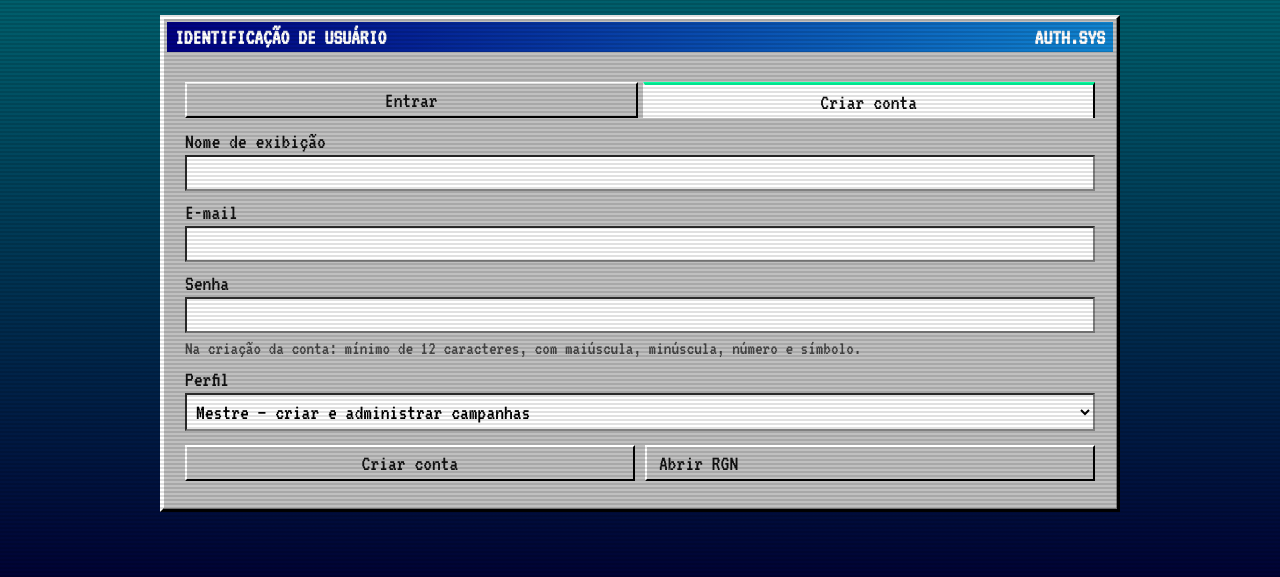
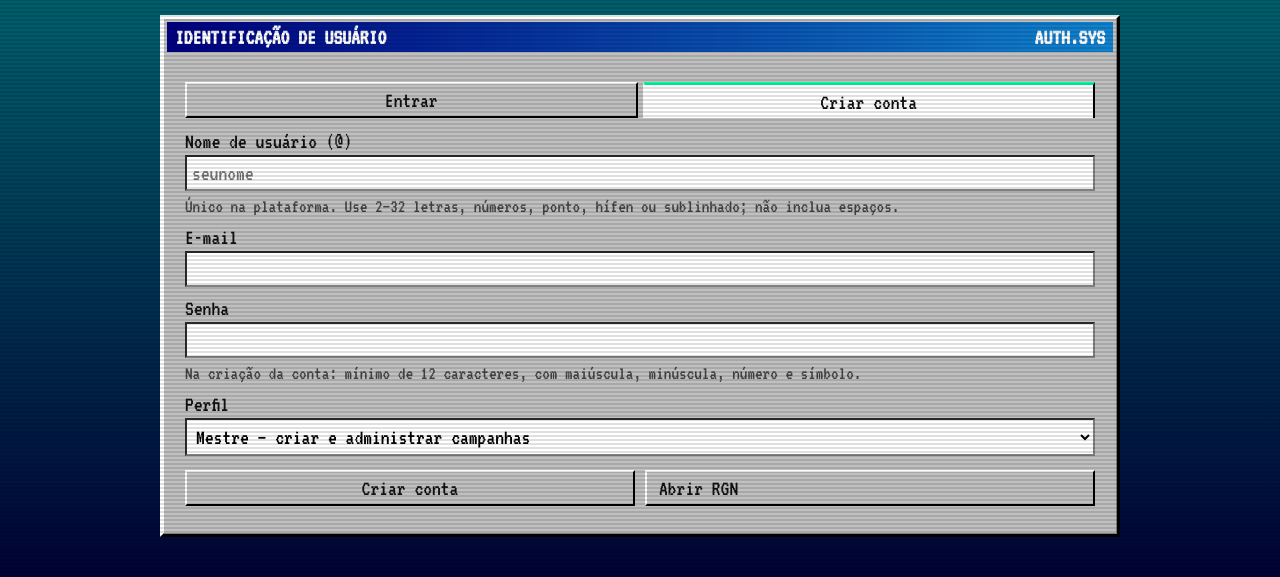
Before and after one commit to spacergamer/AnitOS-90, a website: page public/login.html in a window 1280 px wide. Both pictures are taken after a click on the button "Criar conta". Shown: the part 207-784 px from the top of the page. Drawn offline with Linux system fonts and the light colour scheme; no server answers.

Commit message:
Add @handles, character assignment, and navigation improvements

```diff
--- a/public/login.html
+++ b/public/login.html
@@ -50,7 +50,7 @@ textarea{width:100%;min-height:130px;font:18px 'VT323',monospace;padding:8px;bor
 <div class="content">
 <div class="tabs"><button id="loginTab" class="active" type="button">Entrar</button><button id="registerTab" type="button">Criar conta</button></div>
 <form id="authForm">
-<div id="nameField" hidden><label for="displayName">Nome de exibição</label><input id="displayName" name="displayName" maxlength="48" autocomplete="name"></div>
+<div id="nameField" hidden><label for="displayName">Nome de usuário (@)</label><input id="displayName" name="displayName" maxlength="32" minlength="2" pattern="[A-Za-z0-9_.-]{2,32}" placeholder="seunome" autocomplete="username"><p class="muted">Único na plataforma. Use 2–32 letras, números, ponto, hífen ou sublinhado; não inclua espaços.</p></div>
 <label for="email">E-mail</label><input id="email" name="email" type="email" maxlength="254" required autocomplete="email">
 <label for="password">Senha</label><input id="password" name="password" type="password" minlength="10" maxlength="200" required autocomplete="current-password"><p id="passwordHint" class="muted" hidden>Na criação da conta: mínimo de 12 caracteres, com maiúscula, minúscula, número e símbolo.</p>
 <div id="roleField" hidden><label for="role">Perfil</label><select id="role" name="role"><option value="master">Mestre — criar e administrar campanhas</option><option value="player">Jogador — participar de campanhas</option></select></div>
@@ -94,7 +94,7 @@ $("authForm").addEventListener("submit", async event => {
   event.preventDefault();
   const body = {email:$("email").value, password:$("password").value};
   if (mode === "register") {
-    body.displayName = $("displayName").value;
+    body.displayName = $("displayName").value.trim().replace(/^@/, "");
     body.role = $("role").value;
   }
   $("submitAuth").disabled = true;
```
